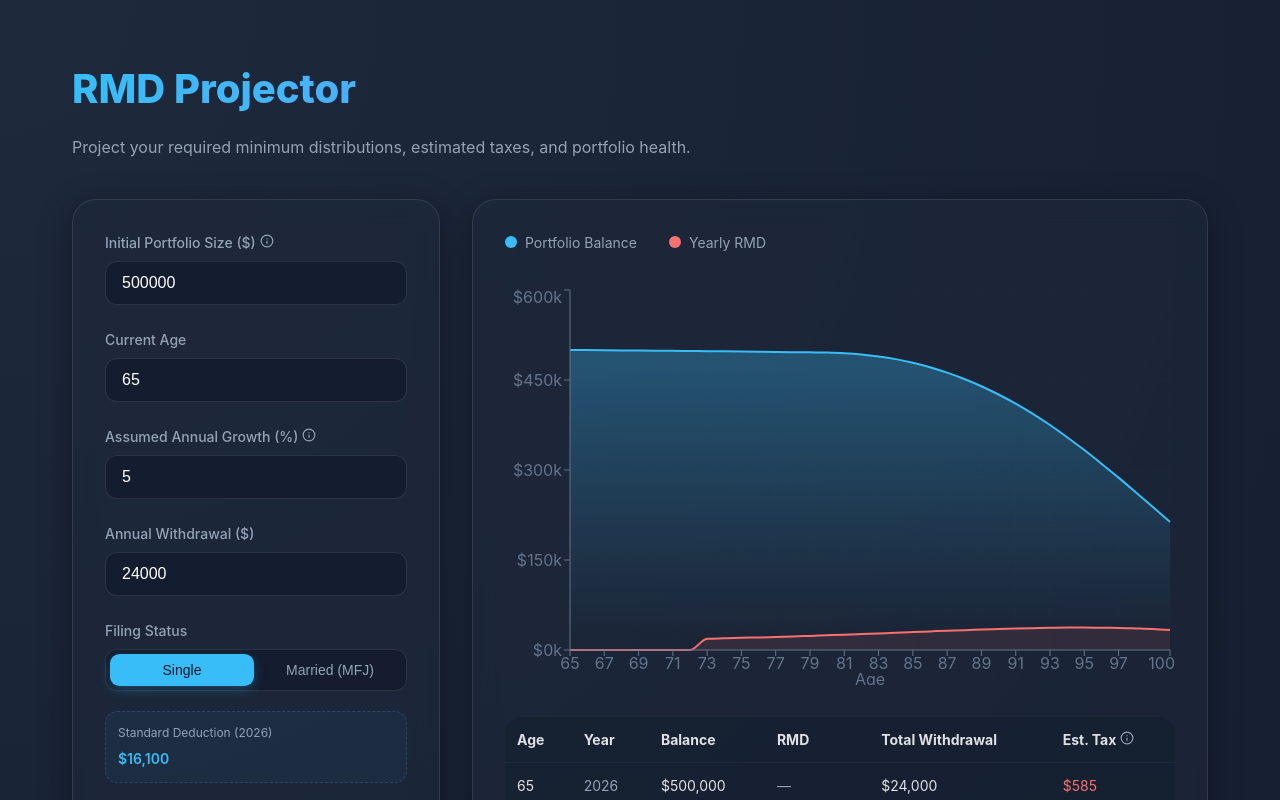
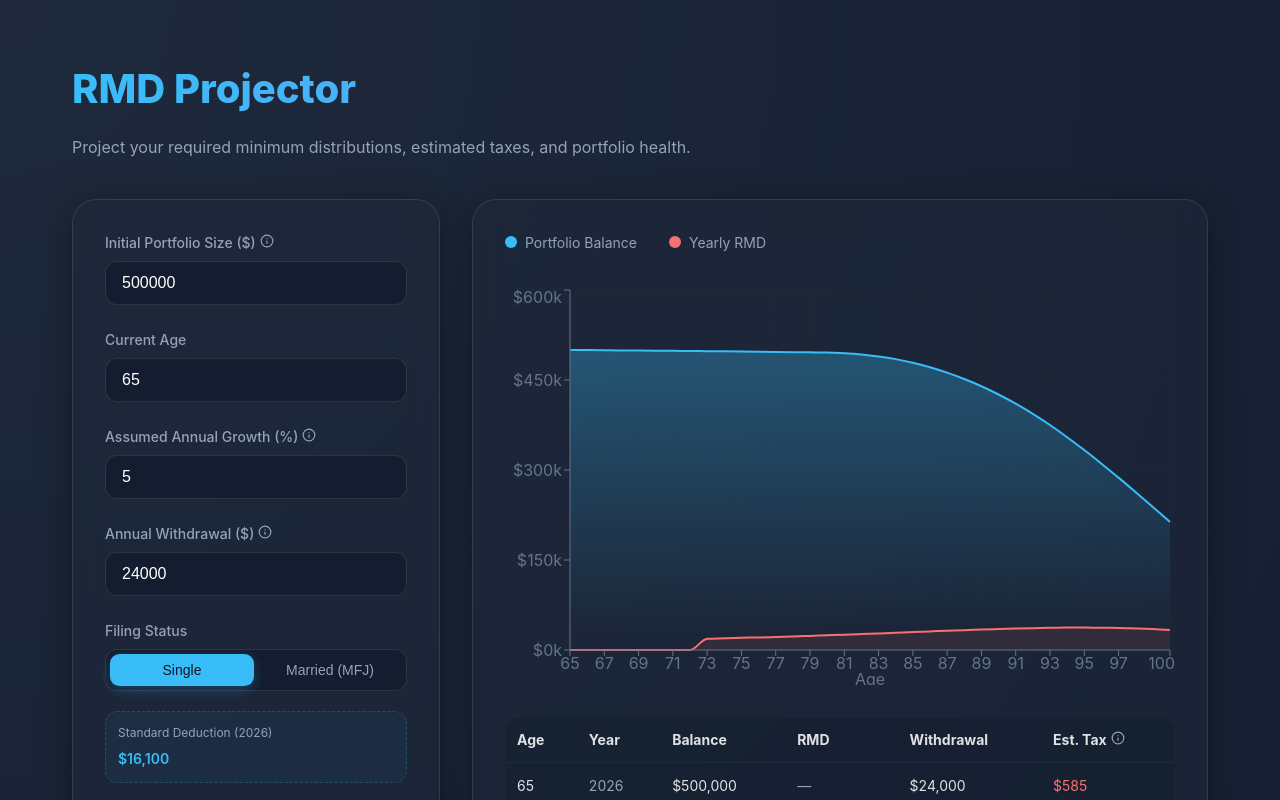
Before and after one commit to ecao310/rmd-projector, a React (Vite) app: page / in a window 1280 px wide. Shown: the top 800 px of the page. Built offline with nearby package versions, Linux system fonts and the light colour scheme.

Commit message:
feat: Add tooltip to annual withdrawal input label and simplify withdrawal table header

```diff
--- a/src/App.tsx
+++ b/src/App.tsx
@@ -130,7 +130,10 @@ const App: React.FC = () => {
           </div>
 
           <div className="input-group">
-            <label htmlFor="withdrawal">Annual Withdrawal ($)</label>
+            <label htmlFor="withdrawal">
+              Annual Withdrawal ($)
+              <TooltipItem text="Planned withdrawal from only retirement accounts subject to RMDs." />
+            </label>
             <input
               id="withdrawal"
               type="number"
@@ -264,9 +267,7 @@ const App: React.FC = () => {
                   <th style={{ padding: '0.75rem' }}>Year</th>
                   <th style={{ padding: '0.75rem' }}>Balance</th>
                   <th style={{ padding: '0.75rem' }}>RMD</th>
-                  <th style={{ padding: '0.75rem' }}>
-                    <span className="desktop-only">Total </span>Withdrawal
-                  </th>
+                  <th style={{ padding: '0.75rem' }}>Withdrawal</th>
                   <th style={{ padding: '0.75rem' }}>
                     Est. Tax
                     <TooltipItem text="Estimated income tax paid on the total withdrawal." alignRight />
```
